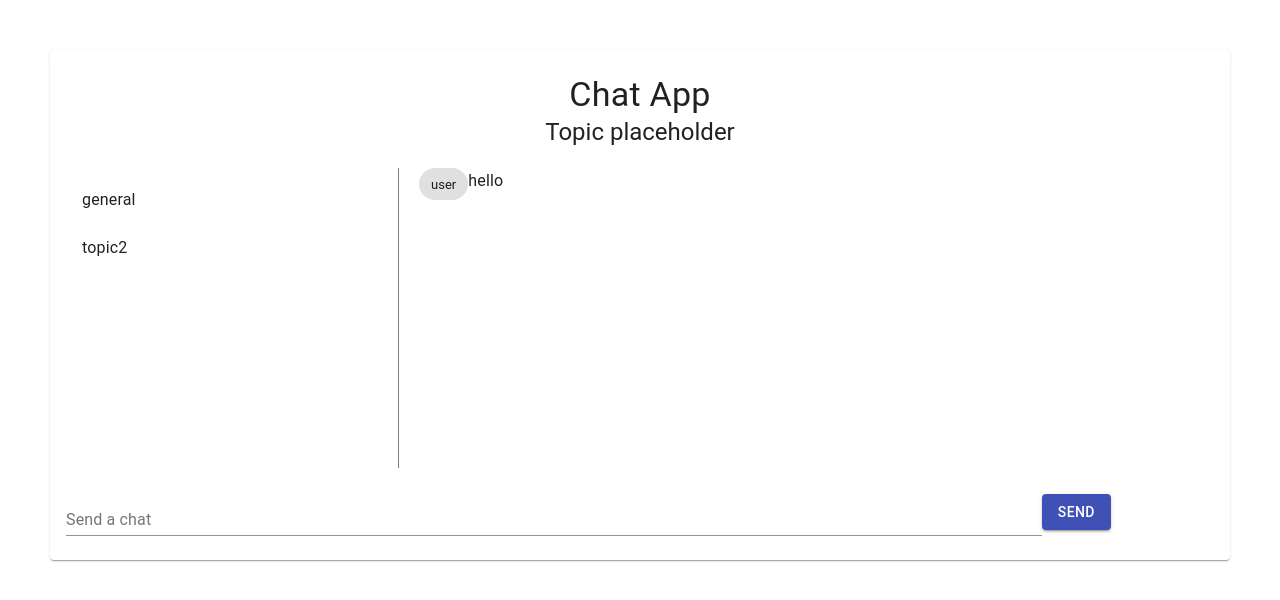
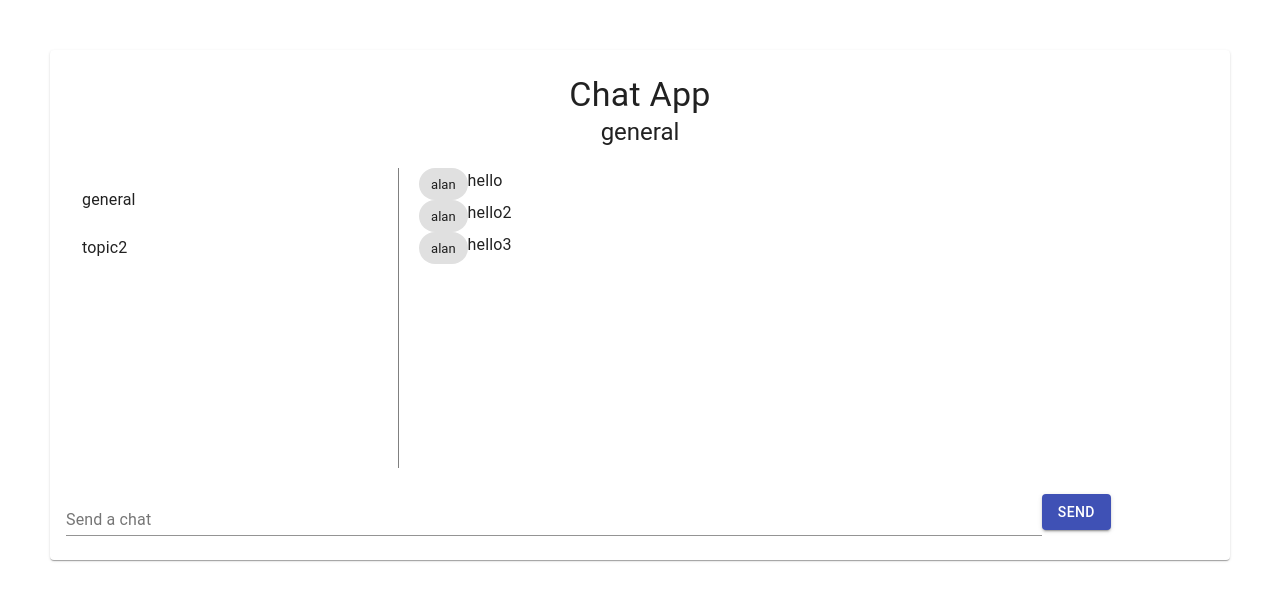
Before and after one commit to alanmaranto/chat-hooks, a React (Create React App) app: page / in a window 1280 px wide. Shown: the top 600 px of the page. Built offline with nearby package versions, Linux system fonts and the light colour scheme.

Commit message:
mostrando el topic dinamico

```diff
--- a/src/Store.js
+++ b/src/Store.js
@@ -5,13 +5,13 @@
 const initialState = {
     general: [
         {from: 'alan', msg: 'hello'},
-        {from: 'alan2', msg: 'hello2'},
-        {from: 'alan3', msg: 'hello3'},
+        {from: 'alan', msg: 'hello2'},
+        {from: 'alan', msg: 'hello3'},
     ],
     topic2: [
-        {from: 'alan4', msg: 'hello4'},
-        {from: 'alan5', msg: 'hello5'},
-        {from: 'alan6', msg: 'hello6'},
+        {from: 'alan2', msg: 'hello4'},
+        {from: 'alan2', msg: 'hello5'},
+        {from: 'alan2', msg: 'hello6'},
     ]
 }
 
--- a/src/views/Dashboard/Dashboard.js
+++ b/src/views/Dashboard/Dashboard.js
@@ -9,7 +9,7 @@
 import ListItemText from "@material-ui/core/ListItemText";
 import Chip from "@material-ui/core/Chip";
 import Button from "@material-ui/core/Button";
-import TextField from '@material-ui/core/TextField';
+import TextField from "@material-ui/core/TextField";
 import { CTX } from "../../Store";
 
 const useStyles = makeStyles(theme => ({
@@ -43,11 +43,11 @@
   const classes = useStyles();
 
   //CTX Store
-    const [allChats ] = useContext(CTX);
+  const [allChats] = useContext(CTX);
+  const topics = Object.keys(allChats);
 
-  const [textValue, changeTextValue] = useState('');
-
-  const topics = Object.keys(allChats)
+  const [activeTopic, changeActiveTopic] = useState(topics[0]);
+  const [textValue, changeTextValue] = useState("");
 
   return (
     <div>
@@ -56,34 +56,38 @@
           Chat App
         </Typography>
         <Typography variant="h5" component="h5">
-          Topic placeholder
+          {activeTopic}
         </Typography>
         <div className={classes.flex}>
           <div className={classes.topicsWindow}>
             <List>
               {topics.map(topic => (
-                <ListItem key={topic} button>
+                <ListItem onClick={e => changeActiveTopic(e.target.innerText)} key={topic} button>
                   <ListItemText primary={topic} />
                 </ListItem>
               ))}
             </List>
           </div>
           <div className={classes.chatWindow}>
-            {[{ from: "user", msg: "hello" }].map((chat, i) => (
+            {
+              allChats[activeTopic].map((chat, i) => (
               <div className={classes.flex} key={i}>
                 <Chip label={chat.from} className={classes.chip} />
-                <Typography variant="body1" gutterBottom>{chat.msg}</Typography>
+                <Typography variant="body1" gutterBottom>
+                  {chat.msg}
+                </Typography>
               </div>
-            ))}
+            ))
+            }
           </div>
         </div>
         <div className={classes.flex}>
-        <TextField
+          <TextField
             label="Send a chat"
             className={classes.chatBox}
             value={textValue}
-            onChange={(e) => changeTextValue(e.target.value)}
-        />
+            onChange={e => changeTextValue(e.target.value)}
+          />
           <Button variant="contained" color="primary">
             SEND
           </Button>
```
